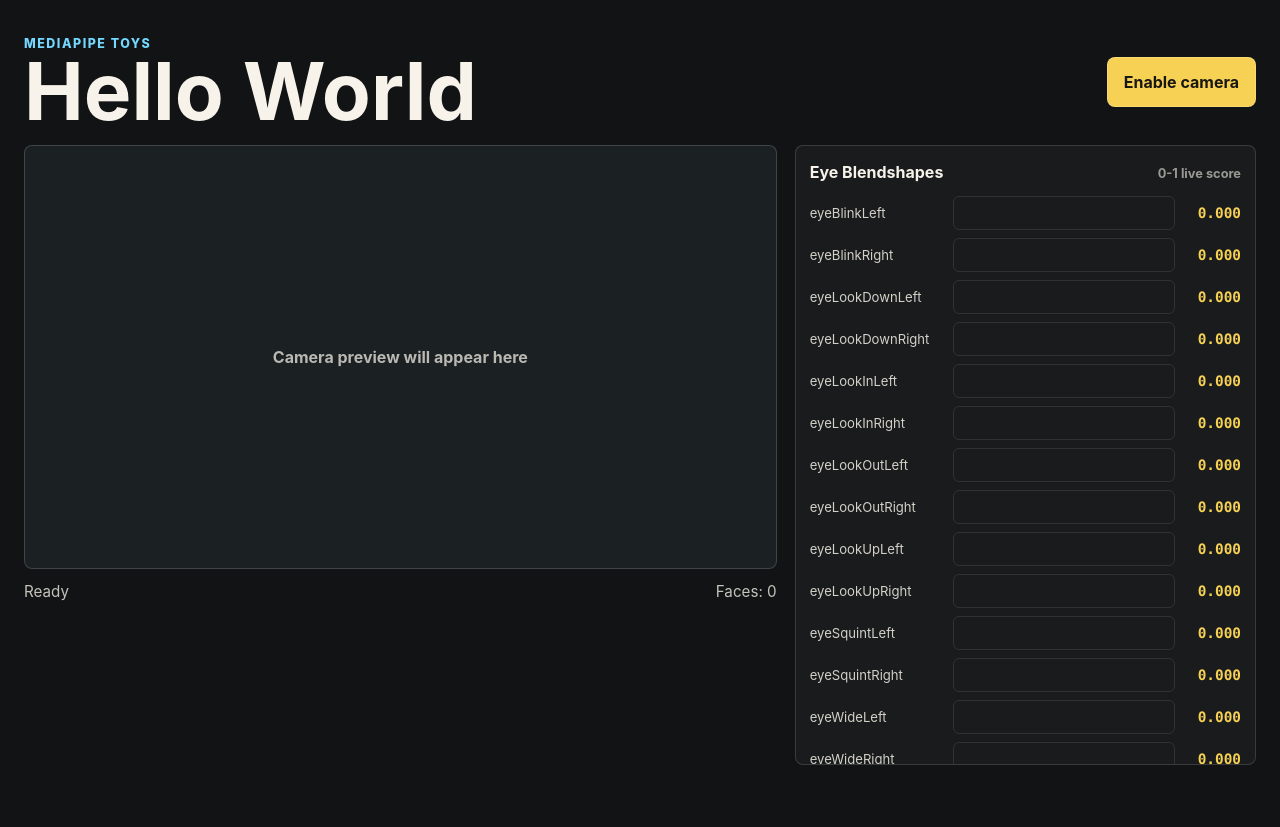
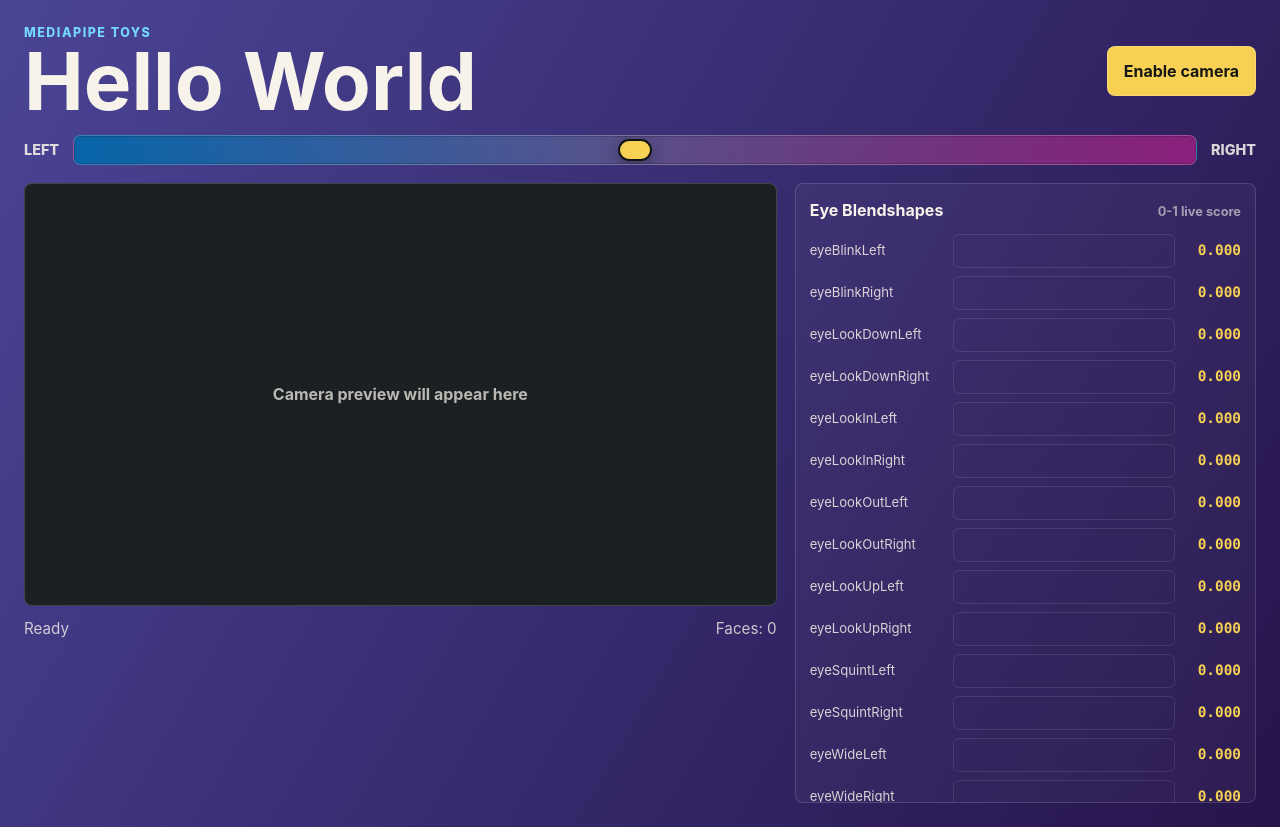
Before and after one commit to SeifELG/mediapipe-toys, a website built with Vite: page index.html in a window 1280 px wide. Before the commit the page ends 800 px from the top, so only its background shows below. Built offline with nearby package versions, Linux system fonts and the light colour scheme.

Commit message:
add left right eye tracking

```diff
--- a/index.html
+++ b/index.html
@@ -15,6 +15,15 @@
           </div>
           <button id="enable-camera" type="button">Enable camera</button>
         </header>
+
+        <div class="gaze-meter" aria-label="Horizontal gaze indicator">
+          <span>Left</span>
+          <div class="gaze-track">
+            <div class="gaze-center"></div>
+            <div class="gaze-indicator"></div>
+          </div>
+          <span>Right</span>
+        </div>
 
         <div class="workspace">
           <div class="camera-column">
--- a/src/main.ts
+++ b/src/main.ts
@@ -13,6 +13,7 @@ const statusLabel = getElement<HTMLSpanElement>("#status");
 const faceCountLabel = getElement<HTMLSpanElement>("#face-count");
 const emptyState = getElement<HTMLDivElement>("#empty-state");
 const eyeScoreList = getElement<HTMLDivElement>("#eye-score-list");
+const root = document.documentElement;
 const eyeBlendshapeNames = [
   "eyeBlinkLeft",
   "eyeBlinkRight",
@@ -30,6 +31,7 @@ const eyeBlendshapeNames = [
   "eyeWideRight"
 ];
 const maxHistoryLength = 140;
+const gazeSensitivity = 3.2;
 
 const maybeCanvasContext = canvas.getContext("2d");
 
@@ -164,9 +166,10 @@ function drawResult(result: FaceLandmarkerResult) {
 
 function updateEyeScores(result: FaceLandmarkerResult) {
   const categories = result.faceBlendshapes[0]?.categories ?? [];
+  const scoreByName = new Map(categories.map((category) => [category.categoryName, category.score]));
 
   for (const score of eyeScores) {
-    const value = categories.find((category) => category.categoryName === score.name)?.score ?? 0;
+    const value = scoreByName.get(score.name) ?? 0;
 
     score.history.push(value);
 
@@ -177,6 +180,18 @@ function updateEyeScores(result: FaceLandmarkerResult) {
     score.value.textContent = value.toFixed(3);
     drawScoreChart(score);
   }
+
+  updateBackgroundFromGaze(scoreByName);
+}
+
+function updateBackgroundFromGaze(scoreByName: Map<string, number>) {
+  const lookLeft =
+    (scoreByName.get("eyeLookOutLeft") ?? 0) + (scoreByName.get("eyeLookInRight") ?? 0);
+  const lookRight =
+    (scoreByName.get("eyeLookInLeft") ?? 0) + (scoreByName.get("eyeLookOutRight") ?? 0);
+  const horizontalGaze = clamp((lookRight - lookLeft) * gazeSensitivity, -1, 1);
+
+  root.style.setProperty("--gaze-mix", `${((horizontalGaze + 1) / 2).toFixed(3)}`);
 }
 
 function createEyeScoreRows() {
@@ -281,6 +296,10 @@ function setStatus(message: string) {
   statusLabel.textContent = message;
 }
 
+function clamp(value: number, min: number, max: number) {
+  return Math.min(Math.max(value, min), max);
+}
+
 window.addEventListener("beforeunload", () => {
   cancelAnimationFrame(animationFrameId);
 });
--- a/src/styles.css
+++ b/src/styles.css
@@ -1,4 +1,5 @@
 :root {
+  --gaze-mix: 0.5;
   color: #f7f3ea;
   background: #111314;
   font-family:
@@ -17,6 +18,12 @@ body {
   min-width: 320px;
   min-height: 100vh;
   margin: 0;
+  background:
+    linear-gradient(
+      120deg,
+      rgb(calc(0 + (148 - 0) * var(--gaze-mix)) calc(105 + (32 - 105) * var(--gaze-mix)) calc(170 + (128 - 170) * var(--gaze-mix))),
+      rgb(calc(0 + (76 - 0) * var(--gaze-mix)) calc(34 + (6 - 34) * var(--gaze-mix)) calc(80 + (70 - 80) * var(--gaze-mix)))
+    );
 }
 
 button {
@@ -56,6 +63,50 @@ button:disabled {
 
 .topbar {
   margin-bottom: 16px;
+}
+
+.gaze-meter {
+  display: grid;
+  grid-template-columns: auto minmax(160px, 1fr) auto;
+  align-items: center;
+  gap: 14px;
+  margin-bottom: 18px;
+  color: rgba(247, 243, 234, 0.86);
+  font-size: 0.9rem;
+  font-weight: 800;
+  text-transform: uppercase;
+}
+
+.gaze-track {
+  position: relative;
+  height: 30px;
+  overflow: hidden;
+  border: 1px solid rgba(255, 255, 255, 0.2);
+  border-radius: 8px;
+  background:
+    linear-gradient(90deg, rgba(0, 105, 170, 0.9), rgba(247, 243, 234, 0.16), rgba(148, 32, 128, 0.9));
+  box-shadow: inset 0 0 0 1px rgba(0, 0, 0, 0.18);
+}
+
+.gaze-center {
+  position: absolute;
+  inset: 4px auto 4px 50%;
+  width: 2px;
+  border-radius: 999px;
+  background: rgba(247, 243, 234, 0.55);
+}
+
+.gaze-indicator {
+  position: absolute;
+  top: 3px;
+  left: calc(var(--gaze-mix) * 100%);
+  width: 34px;
+  height: 22px;
+  border: 2px solid #111314;
+  border-radius: 999px;
+  background: #f7d154;
+  box-shadow: 0 4px 18px rgba(0, 0, 0, 0.35);
+  transform: translateX(-50%);
 }
 
 .workspace {
```
